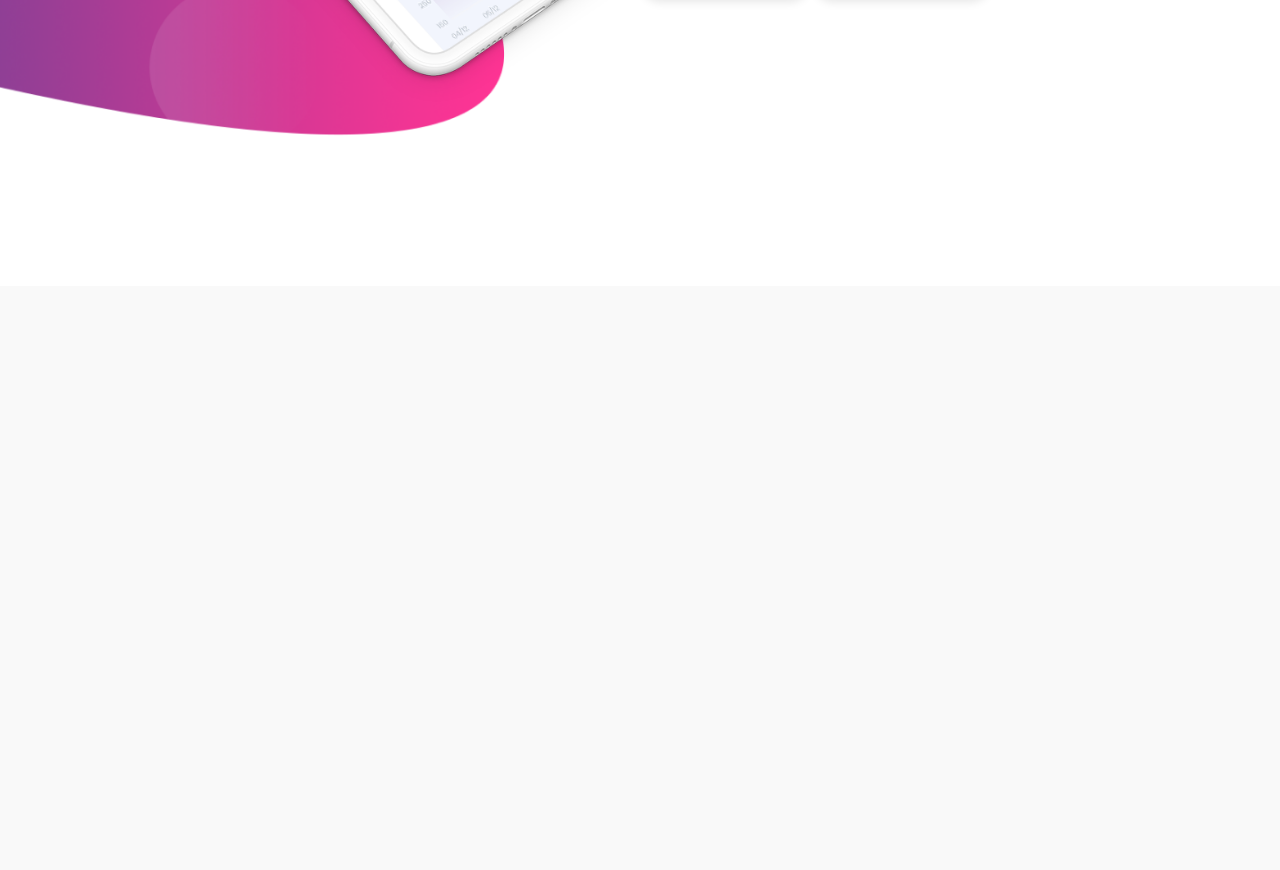
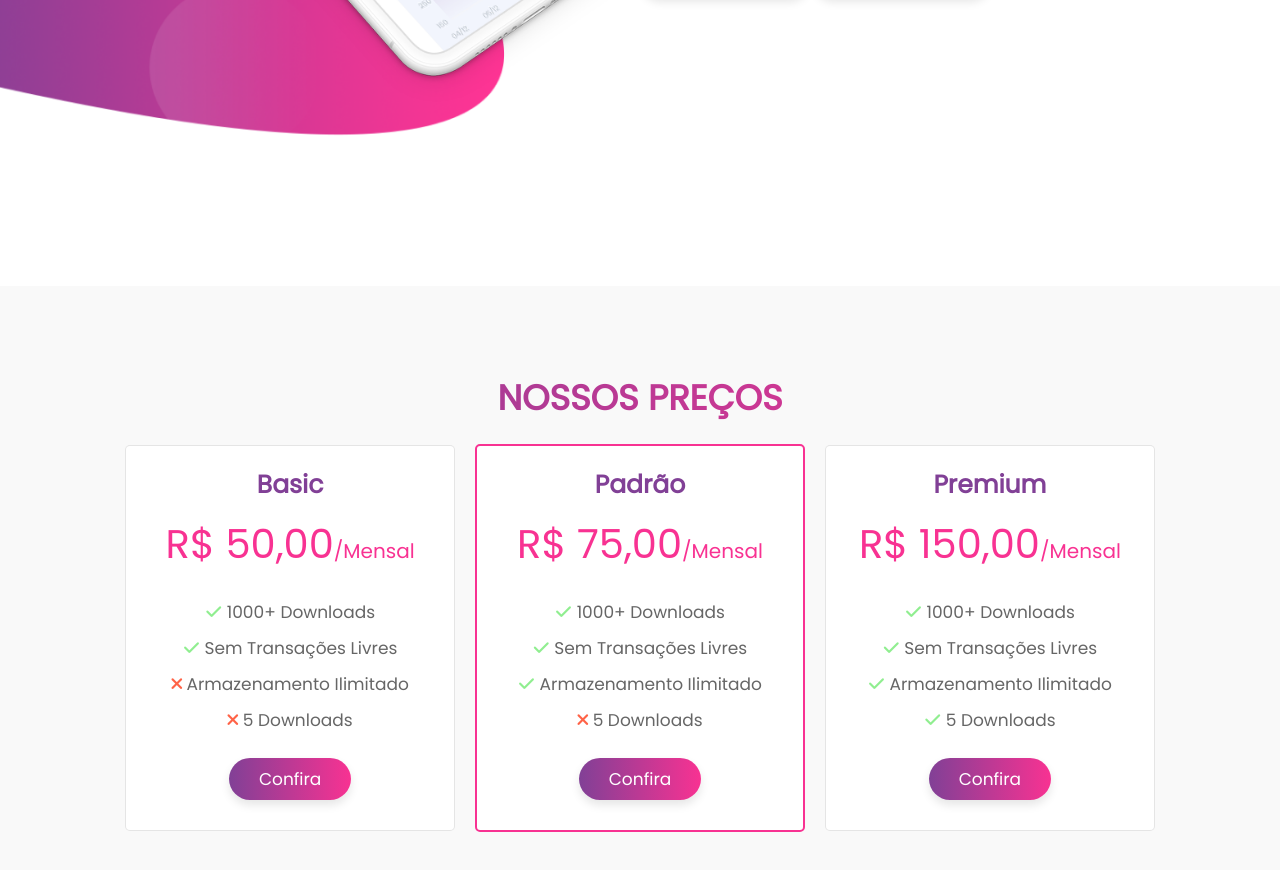
Before and after one commit to LucianoAraujoDev/LandingPage, a plain HTML site: page index.html in a window 1280 px wide. Shown: the part 2114-2984 px from the top of the page. Before the commit the page ends 2400 px from the top, so only its background shows below. Drawn offline with Linux system fonts and the light colour scheme.

Commit message:
html e css da secao precos

```diff
--- a/css/style.css
+++ b/css/style.css
@@ -222,6 +222,65 @@ header label{
     margin-left: 2rem;
 }
 
+.precos .box-container{
+    display: flex;
+    align-items: center;
+    justify-content: center;
+    flex-wrap: wrap;
+}
+
+.precos .box-container .box{
+    flex: 1 1 27rem;
+    margin: 1rem;
+    padding: 1rem;
+    background: #fff;
+    border: .1rem solid rgba(0,0,0,.1);
+    border-radius: .5rem;
+    text-align: center;
+    padding-bottom: 3rem;
+}
+
+.precos .box-container .box:nth-child(2),
+.precos .box-container .box:hover{
+    border: .2rem solid var(--rosa);
+}
+
+.precos .box-container .box .title{
+    color: var(--roxo);
+    font-size: 2.5rem;
+    padding-top: 1rem;
+}
+
+.precos .box-container .box .preco{
+    font-size: 4rem;
+    color: var(--rosa);
+    padding: 1rem 0;
+}
+
+.precos .box-container .box .preco span{
+    font-size: 2rem;
+}
+
+.precos .box-container .box ul{
+    padding: 1rem 0;
+    list-style: none;
+}
+
+.precos .box-container .box ul li{
+    font-size: 1.7rem;
+    color: #666;
+    padding: .5rem 0;
+}
+
+.precos .box-container .box ul li .fa-check{
+    color: lightgreen;
+}
+
+.precos .box-container .box ul li .fa-times{
+    color: tomato;
+}
+
+
 /*media queries */
 @media (max-width:1200px){
 
--- a/index.html
+++ b/index.html
@@ -103,5 +103,53 @@
         </div>
     </section>
     <!--Fim da seção sobre-->
+
+    <!--Inicio da seção preços-->
+
+    <section class="precos" id="precos">
+
+        <h1 class="heading">Nossos Preços</h1>
+
+        <div class="box-container">
+
+            <div class="box">
+                <h3 class="title">basic</h3>
+                <div class="preco">R$ 50,00<span>/mensal</span></div>
+                <ul>
+                    <li> <i class="fas fa-check"></i> 1000+ downloads </li>
+                    <li> <i class="fas fa-check"></i> Sem transações livres </li>
+                    <li> <i class="fas fa-times"></i> armazenamento ilimitado </li>
+                    <li> <i class="fas fa-times"></i> 5 downloads </li>
+                </ul>
+                <a href="#" class="btn">confira</a>
+            </div>
+
+            <div class="box">
+                <h3 class="title">padrão</h3>
+                <div class="preco">R$ 75,00<span>/mensal</span></div>
+                <ul>
+                    <li> <i class="fas fa-check"></i> 1000+ downloads </li>
+                    <li> <i class="fas fa-check"></i> Sem transações livres </li>
+                    <li> <i class="fas fa-check"></i> armazenamento ilimitado </li>
+                    <li> <i class="fas fa-times"></i> 5 downloads </li>
+                </ul>
+                <a href="#" class="btn">confira</a>
+            </div>
+            <div class="box">
+                <h3 class="title">Premium</h3>
+                <div class="preco">R$ 150,00<span>/mensal</span></div>
+                <ul>
+                    <li> <i class="fas fa-check"></i> 1000+ downloads </li>
+                    <li> <i class="fas fa-check"></i> Sem transações livres </li>
+                    <li> <i class="fas fa-check"></i> armazenamento ilimitado </li>
+                    <li> <i class="fas fa-check"></i> 5 downloads </li>
+                </ul>
+                <a href="#" class="btn">confira</a>
+            </div>
+
+        </div>
+
+    </section>
+    <!--Fim da seção preços-->
 </body>
 </html>
```
